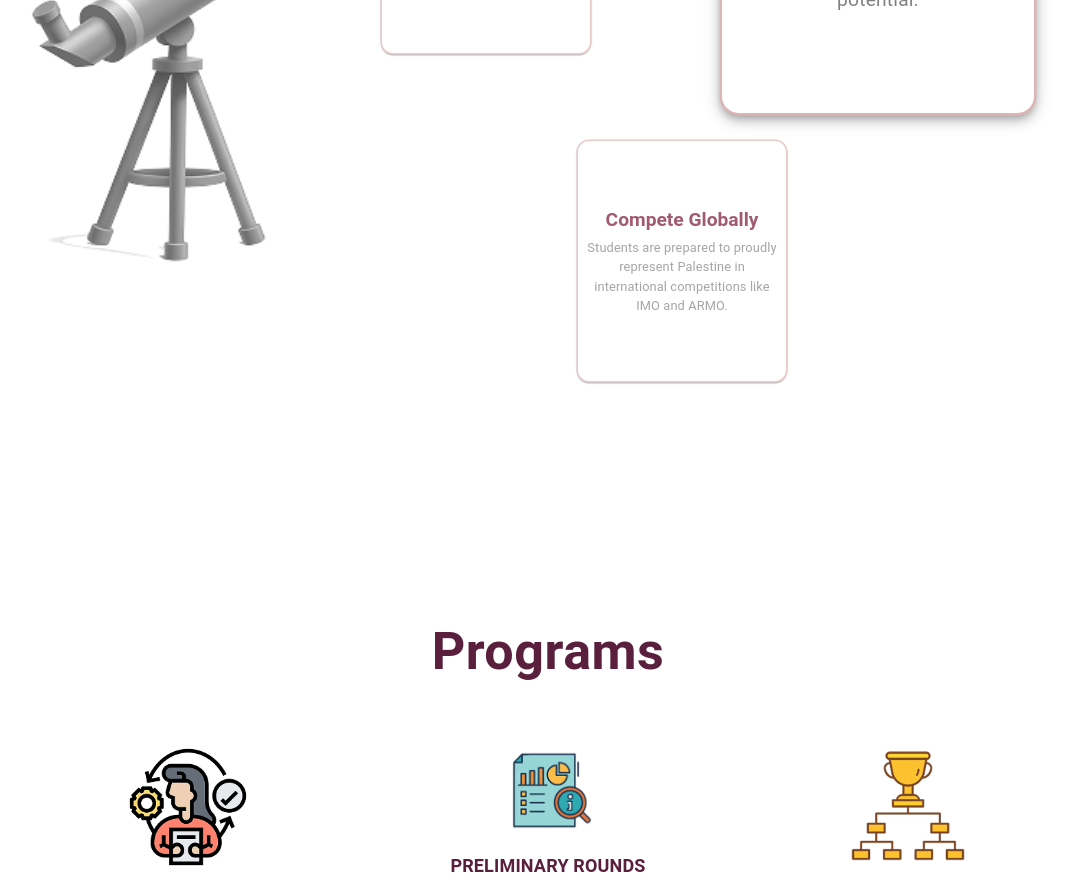
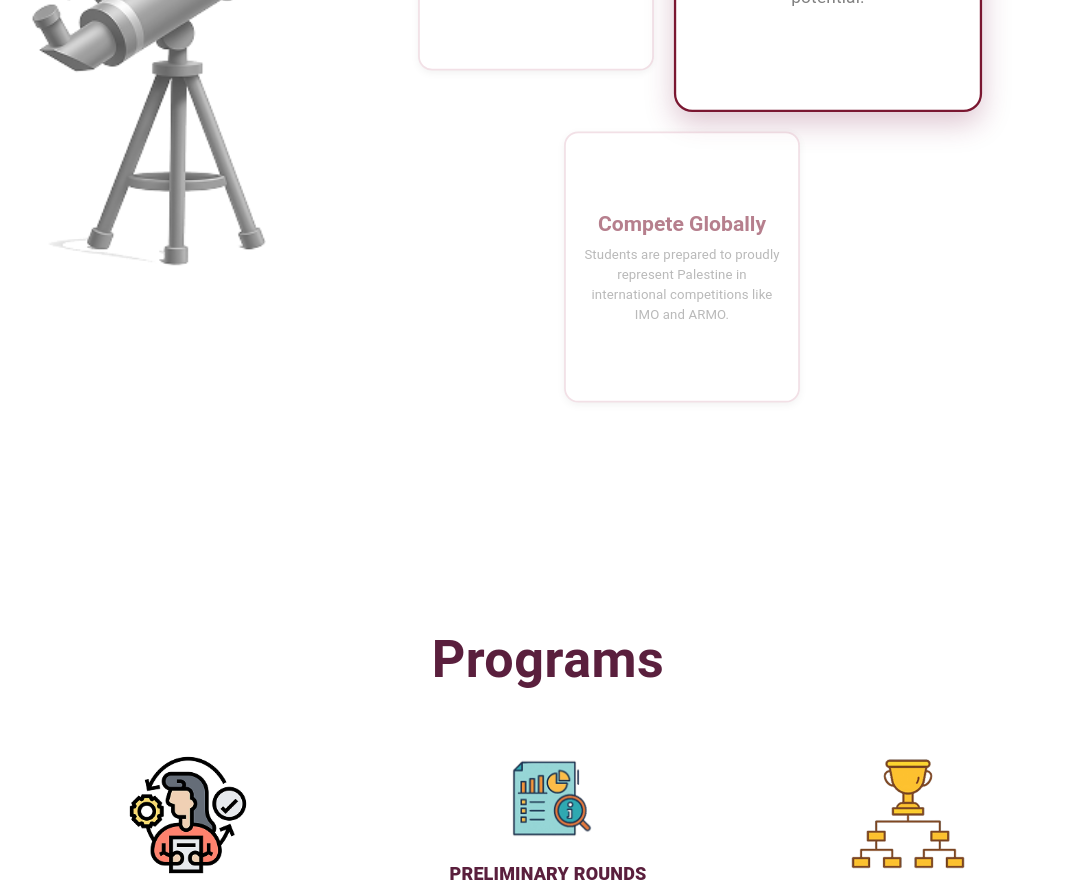
Before and after one commit to Graduation-Project-POM/FrontEnd-POM, a React (Vite) app: page / in a window 1280 px wide. Shown: the part 1860-2750 px from the top of the page, without its empty margins (92-1166 px from the left). Built offline with nearby package versions, Linux system fonts and the light colour scheme; a web font is replaced by a local one.

Commit message:
[enhance] : make the about,partner,vision,training field,programs more fun

```diff
--- a/package.json
+++ b/package.json
@@ -15,6 +15,7 @@
     "@mui/icons-material": "^7.3.6",
     "@mui/material": "^7.3.6",
     "@mui/styled-engine-sc": "^7.3.6",
+    "aos": "^2.3.4",
     "react": "^19.2.0",
     "react-dom": "^19.2.0",
     "react-router-dom": "^7.10.1",
@@ -22,6 +23,7 @@
   },
   "devDependencies": {
     "@eslint/js": "^9.39.1",
+    "@types/aos": "^3.0.7",
     "@types/node": "^24.10.1",
     "@types/react": "^19.2.5",
     "@types/react-dom": "^19.2.3",
--- a/src/Components/HomeComponents/partner/partner.tsx
+++ b/src/Components/HomeComponents/partner/partner.tsx
@@ -20,6 +20,7 @@ function Partner() {
                     src="/images/Partner1.png"
                     alt="partner1"
                     sx={styles.partnerImage1}
+                    className="partner-img"
                 />
 
                 <Box sx={styles.verticalLine} />
@@ -29,6 +30,7 @@ function Partner() {
                     src="/images/Partner2.png"
                     alt="partner2"
                     sx={styles.partnerImage2}
+                    className="partner-img"
                 />
 
                 <Box sx={styles.verticalLine} />
@@ -38,6 +40,7 @@ function Partner() {
                     src="/images/Partner3.jpg"
                     alt="partner3"
                     sx={styles.partnerImage3}
+                    className="partner-img"
                 />
             </Box>
         </>
--- a/src/Components/HomeComponents/partner/partnerStyle.ts
+++ b/src/Components/HomeComponents/partner/partnerStyle.ts
@@ -27,13 +27,11 @@ export const styles = {
         alignItems: "center",
         justifyContent: "center",
         flexWrap: "wrap",
-
         gap: {
             xs: "20px",
             sm: "40px",
             md: "50px"
         },
-
         padding: {
             xs: "0 10px",
             md: "0"
@@ -48,6 +46,10 @@ export const styles = {
         },
         height: "auto",
         borderRadius: "10px",
+        transition: "transform 0.4s ease, box-shadow 0.4s ease",
+        "&:hover": {
+            transform: "scale(1.1)",
+        },
     },
 
     partnerImage2: {
@@ -58,6 +60,10 @@ export const styles = {
         },
         height: "auto",
         borderRadius: "10px",
+        transition: "transform 0.4s ease, box-shadow 0.4s ease",
+        "&:hover": {
+            transform: "scale(1.1)",
+        },
     },
 
     partnerImage3: {
@@ -68,6 +74,10 @@ export const styles = {
         },
         height: "auto",
         borderRadius: "10px",
+        transition: "transform 0.4s ease, box-shadow 0.4s ease",
+        "&:hover": {
+            transform: "scale(1.1)",
+        },
     },
 
     verticalLine: {
@@ -78,5 +88,9 @@ export const styles = {
         width: "5px",
         height: "250px",
         backgroundColor: "#7D1C48",
+        transition: "transform 0.3s ease",
+        "&:hover": {
+            transform: "scaleY(1.1)",
+        }
     }
 };
--- a/src/Components/HomeComponents/programs/programs.tsx
+++ b/src/Components/HomeComponents/programs/programs.tsx
@@ -1,7 +1,13 @@
 import { Box, Paper, Typography, Grid } from "@mui/material";
 import { styles } from "./programsStyle";
+import AOS from "aos";
+import { useEffect } from "react";
 
 function Programs() {
+
+    useEffect(() => {
+        AOS.init({ duration: 900, once: true });
+    },);
 
     const programs = [
         {
@@ -45,7 +51,12 @@ function Programs() {
                 sx={styles.gridContainer}
             >
                 {programs.map((p, index) => (
-                    <Grid xs={12} sm={6} md={4} key={index}>
+                    <Grid
+                        xs={12} sm={6} md={4}
+                        key={index}
+                        data-aos="zoom-in-up"
+                        data-aos-delay={index * 150}
+                    >
                         <Paper elevation={0} sx={styles.card}>
 
                             <img
@@ -61,6 +72,7 @@ function Programs() {
                             <Typography sx={styles.cardDesc}>
                                 {p.desc}
                             </Typography>
+
                         </Paper>
                     </Grid>
                 ))}
--- a/src/Components/HomeComponents/programs/programsStyle.ts
+++ b/src/Components/HomeComponents/programs/programsStyle.ts
@@ -1,4 +1,4 @@
-export const styles= {
+export const styles = {
     container: {
         textAlign: "center",
         py: 5,
@@ -20,14 +20,9 @@ export const styles= {
     card: {
         p: 3,
         textAlign: "center",
-        boxShadow: "none",
-        background: "transparent",
-        transition: "0.3s ease",
         borderRadius: "20px",
-        "&:hover": {
-            transform: "translateY(-10px) scale(1.05)",
-            boxShadow: "0px 10px 25px rgba(0,0,0,0.15)",
-        },
+        transition: "0.4s ease",
+        transform: "perspective(700px) rotateX(0deg)",
     },
 
     image: {
@@ -36,7 +31,7 @@ export const styles= {
     },
 
     cardTitle: {
-        fontWeight: "700",
+        fontWeight: "900",
         fontSize: "18px",
         textTransform: "uppercase",
         color: "#5A1F3D",
@@ -44,10 +39,12 @@ export const styles= {
     },
 
     cardDesc: {
-        color: "#555",
+        color: "#333",
         fontSize: "15px",
         maxWidth: "280px",
         margin: "0 auto",
+        opacity: 0.9,
+        lineHeight: "1.5",
     },
 
     exploreBtnWrapper: {
@@ -65,6 +62,7 @@ export const styles= {
         display: "inline-block",
         cursor: "pointer",
         transition: "0.3s",
+        animation: "pulse 1.8s infinite",
         "&:hover": { background: "#5A1F3D", color: "#fff" },
     },
 };
--- a/src/Components/HomeComponents/vision/vision.tsx
+++ b/src/Components/HomeComponents/vision/vision.tsx
@@ -1,10 +1,12 @@
-import { useState } from "react";
+import { useState, useEffect } from "react";
 import { Box, Typography, IconButton, Paper } from "@mui/material";
 import {
     ArrowBackIosNew as ArrowBackIosNewIcon,
     ArrowForwardIos as ArrowForwardIosIcon,
 } from "@mui/icons-material";
 import { styles } from "./visionStyle";
+import AOS from "aos";
+import "aos/dist/aos.css";
 
 function Vision() {
     const slides = [
@@ -24,16 +26,20 @@ function Vision() {
 
     const [index, setIndex] = useState(1);
 
+    useEffect(() => {
+        AOS.init({ duration: 900, once: true });
+    }, []);
+
     const handleNext = () => setIndex((prev) => (prev + 1) % slides.length);
     const handlePrev = () =>
         setIndex((prev) => (prev - 1 + slides.length) % slides.length);
 
-    const getScale = (i: number) => (i === index ? 1.2 : 0.8);
-    const getOpacity = (i: number) => (i === index ? 1 : 0.7);
+    const getScale = (i: number) => (i === index ? 1.15 : 0.88);
+    const getOpacity = (i: number) => (i === index ? 1 : 0.55);
 
     return (
         <>
-            <Box sx={styles.visionContainer}>
+            <Box sx={styles.visionContainer} data-aos="fade-up">
                 <Typography sx={styles.title}>Our Vision</Typography>
 
                 <Box sx={styles.controlsWrapper}>
@@ -46,25 +52,48 @@ function Vision() {
                 </Box>
             </Box>
 
-            <Box display="flex" alignItems="center" justifyContent="center" flexWrap="wrap" gap={1}>
-                <Box component="img" src="/images/vision.png" alt="vision" sx={styles.image} />
+            <Box
+                display="flex"
+                alignItems="center"
+                justifyContent="center"
+                flexWrap="wrap"
+                gap={1}
+                data-aos="zoom-in"
+            >
+                <Box
+                    component="img"
+                    src="/images/vision.png"
+                    alt="vision"
+                    sx={styles.image}
+                    className="floating-img"
+                />
 
                 <Box sx={styles.slidesWrapper}>
                     {slides.map((slide, i) => (
                         <Paper
                             key={i}
-                            elevation={index === i ? 6 : 1}
+                            elevation={index === i ? 8 : 2}
                             sx={{
                                 ...styles.slideCard,
                                 transform: `scale(${getScale(i)})`,
                                 opacity: getOpacity(i),
-                                margin: "auto",
+                                boxShadow:
+                                    index === i
+                                        ? "0px 10px 25px rgba(125,28,72,0.25)"
+                                        : "0px 3px 10px rgba(0,0,0,0.1)",
+                                border:
+                                    i === index
+                                        ? "2px solid #7A1731"
+                                        : "2px solid #e7c7d2",
                             }}
+                            className={i === index ? "active-slide" : ""}
                         >
                             <Typography sx={styles.slideTitle} variant="h5">
                                 {slide.title}
                             </Typography>
-                            <Typography sx={styles.slideText}>{slide.text}</Typography>
+                            <Typography sx={styles.slideText}>
+                                {slide.text}
+                            </Typography>
                         </Paper>
                     ))}
                 </Box>
--- a/src/Components/HomeComponents/vision/visionStyle.ts
+++ b/src/Components/HomeComponents/vision/visionStyle.ts
@@ -17,6 +17,7 @@ export const styles = {
         fontSize: { xs: "40px", sm: "46px", md: "52px", lg: "64px" },
         padding: { xs: "0 10px", md: "70px 150px" },
         textAlign: { xs: "center", md: "left" },
+        textShadow: "0px 3px 6px rgba(27, 27, 27, 0.15)",
     },
 
     controlsWrapper: {
@@ -34,6 +35,7 @@ export const styles = {
         "&:hover": { background: "#5a0f24" },
         p: { xs: 0.8, sm: 1.2, md: 1.8 },
         borderRadius: "50%",
+        transition: "0.3s",
     },
 
     image: {
@@ -41,6 +43,7 @@ export const styles = {
         height: "auto",
         margin: { xs: 0, md: "10px -70px" },
         zIndex: 10,
+        animation: "float 3.8s ease-in-out infinite",
     },
 
     slidesWrapper: {
@@ -55,15 +58,14 @@ export const styles = {
     slideCard: {
         width: { sm: "200px", md: "240px" },
         height: { sm: "160px", md: "280px" },
-        padding: "10px",
+        padding: "12px",
         borderRadius: "16px",
-        border: "2px solid #ddb5b5",
         backgroundColor: "white",
         textAlign: "center",
         display: "flex",
         flexDirection: "column",
         justifyContent: "center",
-        transition: "all 0.35s ease-in-out",
+        transition: "all 0.35s ease",
     },
 
     slideTitle: {
@@ -74,5 +76,7 @@ export const styles = {
 
     slideText: {
         color: "gray",
+        px: 1,
+        fontSize: "15px",
     },
 };
```
Also changed, not shown: src/Components/HomeComponents/about/about.tsx (+27 -14 lines), src/Components/HomeComponents/training/training.tsx (+6 -5 lines), 1 other file (tests, documents, lock files or other folders).
